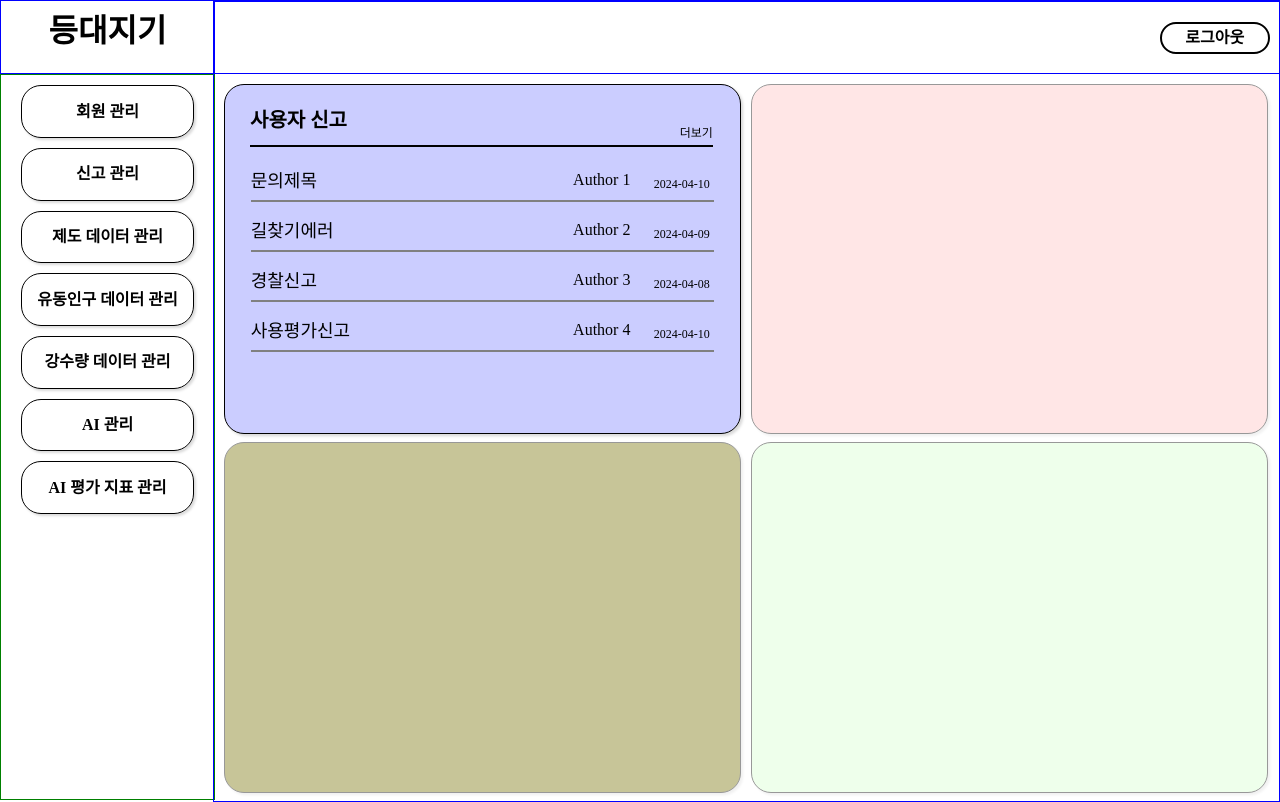
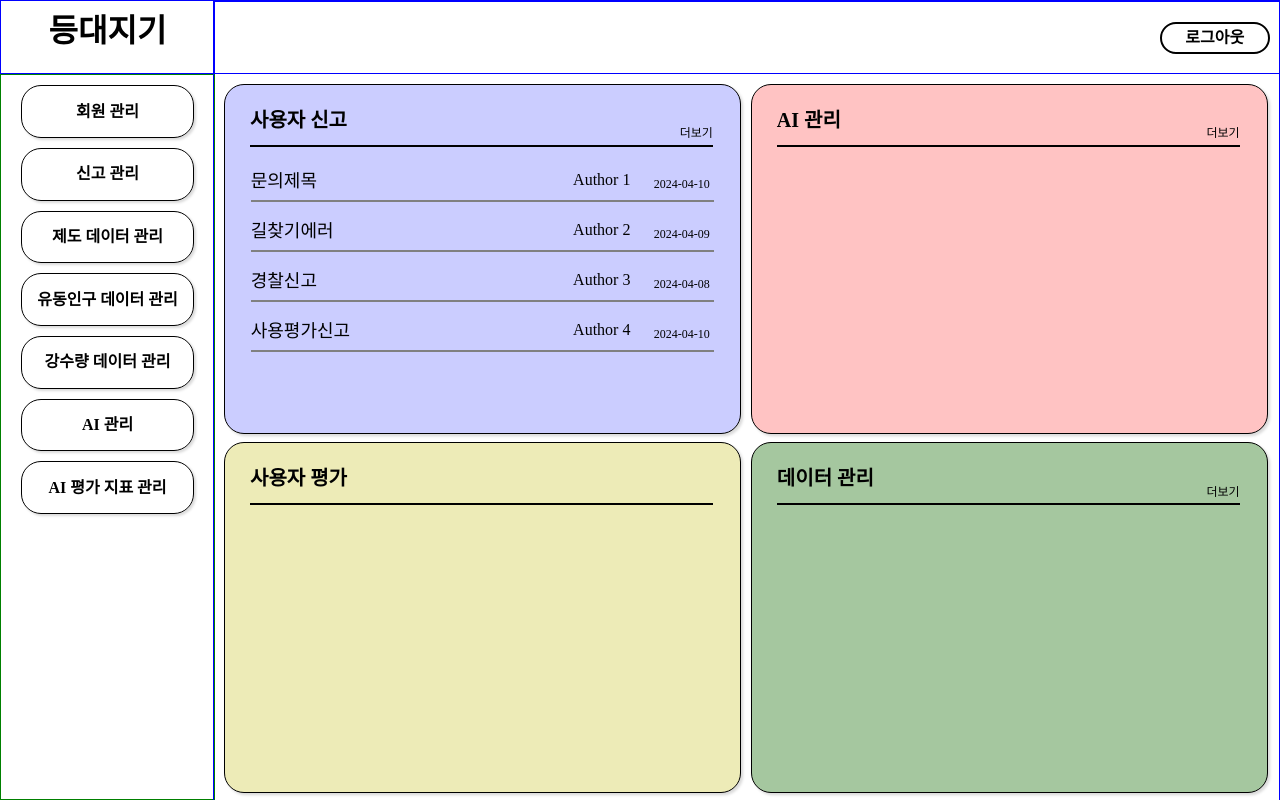
Before and after one commit to 4-1-graduation-project/fron, a React (Create React App) app in the folder gradeproject/: page /adminMain in a window 1280 px wide. Built offline with nearby package versions, Linux system fonts and the light colour scheme.

Commit message:
feat : 관리자메인페이지 컨텐츠 View 일부 구현

```diff
--- a/gradeproject/src/App.js
+++ b/gradeproject/src/App.js
@@ -4,7 +4,7 @@ import AdminMainPage from "./pages/AdminMainPage";
 
 function App() {
   return (
-    <div className="App">
+    <div className="App" style={{overflow:'hidden'}}>
       <Routes>
         <Route path="/" element={<LoginPage />} />
         <Route path="/adminMain" element={<AdminMainPage />} />
--- a/gradeproject/src/components/AdminMainPage/AdminMain.jsx
+++ b/gradeproject/src/components/AdminMainPage/AdminMain.jsx
@@ -2,6 +2,9 @@ import React from 'react'
 import * as R from "./AdminMainCss";
 import SideMenu from "./SideMenu";
 import UserReport from "./adminhomeItems/UserReport";
+import AiSettings from './adminhomeItems/AiSettings';
+import UserRate from './adminhomeItems/UserRate';
+import DataManagement from './adminhomeItems/DataManagement';
 
 export default function AdminMain() {
   return (
@@ -16,10 +19,10 @@ export default function AdminMain() {
           </R.LogoutButton>
         </R.Header>
         <R.MainContainer>
-        <UserReport />
-          <R.GridItem color="#FFC3C3"></R.GridItem>
-          <R.GridItem color="#746F00"></R.GridItem>
-          <R.GridItem color="#D6FFCF"></R.GridItem>
+          <UserReport />
+          <AiSettings />
+          <UserRate />
+          <DataManagement />
         </R.MainContainer>
       </R.RightSection>
     </div>
--- a/gradeproject/src/components/AdminMainPage/AdminMainCss.js
+++ b/gradeproject/src/components/AdminMainPage/AdminMainCss.js
@@ -89,7 +89,6 @@ export const ReportBoxSubTitle = styled.div`
     justify-content: center;
     font-size: 12px;
     margin-top: auto;
-
 `;
 
 export const ReportList = styled.div`
@@ -135,8 +134,59 @@ export const ReportDate = styled.div`
 `;
 
 
+//================================AiSettings=================================
+
+export const AiSettingContainer = styled.div`
+    background-color: #FFC3C3;
+    border: 1px solid black;
+    border-radius: 20px;
+    box-shadow: rgba(0, 0, 0, 0.15) 2.15px 2.15px 2.8px;
+`;
+
+export const SettingBoxHeader = styled.div`
+    width: 90%;
+    height: 10%;
+    border-bottom: 2px solid black;
+    display: flex;
+    flex-direction: row;
+    margin: 25px;
+`;
+
+export const SettingBoxTitle = styled.div`
+    width: 100%;
+    height: 100%;
+    font-size: 20px;
+    font-weight: bold;
+    color: black;
+`;
+
+export const SettingBoxSubTitle = styled.div`
+    width: 8%;
+    height: 50%;
+    display: flex;
+    justify-content: center;
+    font-size: 12px;
+    margin-top: auto;
+`;
+
+//================================ UserRate =================================
+
+export const UserRateContainer = styled.div`
+    background-color: #edebb7;
+    border: 1px solid black;
+    border-radius: 20px;
+    box-shadow: rgba(0, 0, 0, 0.15) 2.15px 2.15px 2.8px;
+`;
 
 
+//================================ DataManagement =================================
+
+export const DataManagementContainer = styled.div`
+    background-color: #a5c79f;
+    border: 1px solid black;
+    border-radius: 20px;
+    box-shadow: rgba(0, 0, 0, 0.15) 2.15px 2.15px 2.8px;
+`;
 
 //======================================SideMenu=============================
 
--- /dev/null
+++ b/gradeproject/src/components/AdminMainPage/adminhomeItems/AiSettings.jsx
@@ -0,0 +1,13 @@
+import React from 'react'
+import * as J from "../AdminMainCss";
+
+export default function AiSettings() {
+    return (
+        <J.AiSettingContainer>
+            <J.SettingBoxHeader>
+                <J.SettingBoxTitle>AI 관리</J.SettingBoxTitle>
+                <J.SettingBoxSubTitle>더보기</J.SettingBoxSubTitle>
+            </J.SettingBoxHeader>
+        </J.AiSettingContainer>
+    )
+}
--- /dev/null
+++ b/gradeproject/src/components/AdminMainPage/adminhomeItems/DataManagement.jsx
@@ -0,0 +1,14 @@
+import React from 'react'
+import * as M from "../AdminMainCss";
+
+
+export default function DataManagement() {
+    return (
+        <M.DataManagementContainer>
+            <M.SettingBoxHeader>
+                <M.SettingBoxTitle>데이터 관리</M.SettingBoxTitle>
+                <M.SettingBoxSubTitle>더보기</M.SettingBoxSubTitle>
+            </M.SettingBoxHeader>
+        </M.DataManagementContainer>
+    )
+}
--- /dev/null
+++ b/gradeproject/src/components/AdminMainPage/adminhomeItems/UserRate.jsx
@@ -0,0 +1,12 @@
+import React from 'react'
+import * as F from "../AdminMainCss";
+
+export default function UserRate() {
+    return (
+        <F.UserRateContainer>
+            <F.SettingBoxHeader>
+                <F.SettingBoxTitle>사용자 평가</F.SettingBoxTitle>
+            </F.SettingBoxHeader>
+        </F.UserRateContainer>
+    )
+}
```
